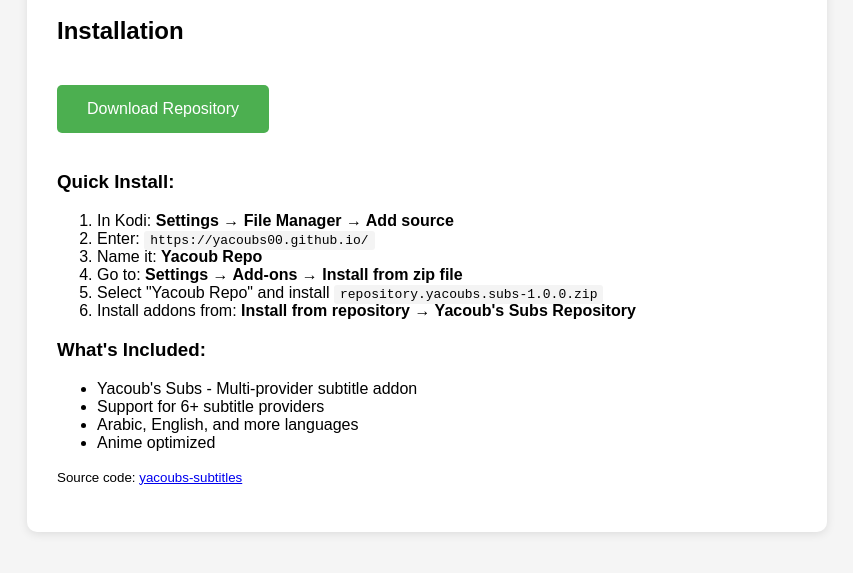
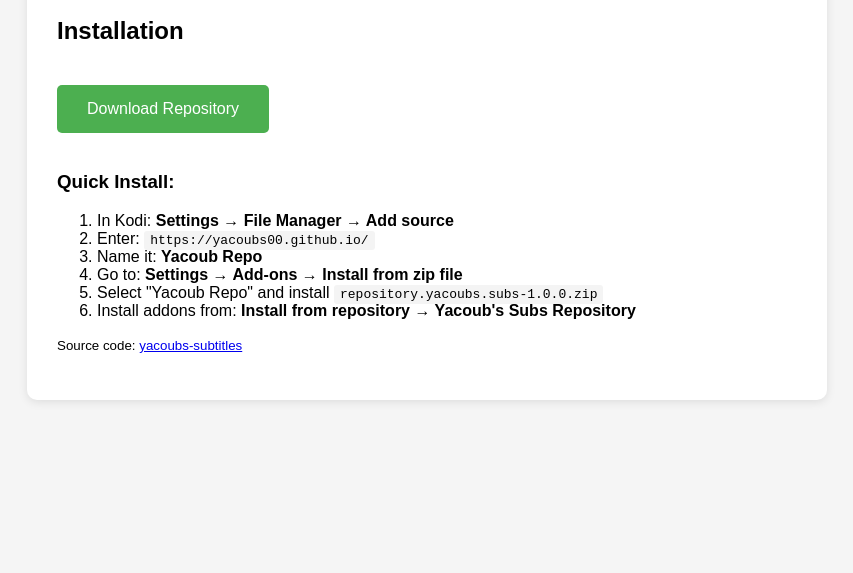
Before and after one commit to Yacoubs00/yacoubs00.github.io, a plain HTML site: page index.html in a window 1280 px wide. Shown: the part 201-774 px from the top of the page, without its empty margins (213-1066 px from the left). Drawn offline with Linux system fonts and the light colour scheme.

Commit message:
Remove 'What's Included' section

```diff
--- a/index.html
+++ b/index.html
@@ -54,14 +54,6 @@
             <li>Install addons from: <strong>Install from repository → Yacoub's Subs Repository</strong></li>
         </ol>
 
-        <h3>What's Included:</h3>
-        <ul>
-            <li>Yacoub's Subs - Multi-provider subtitle addon</li>
-            <li>Support for 6+ subtitle providers</li>
-            <li>Arabic, English, and more languages</li>
-            <li>Anime optimized</li>
-        </ul>
-
         <p><small>Source code: <a href="https://github.com/Yacoubs00/yacoubs-subtitles">yacoubs-subtitles</a></small></p>
     </div>
 </body>
```
